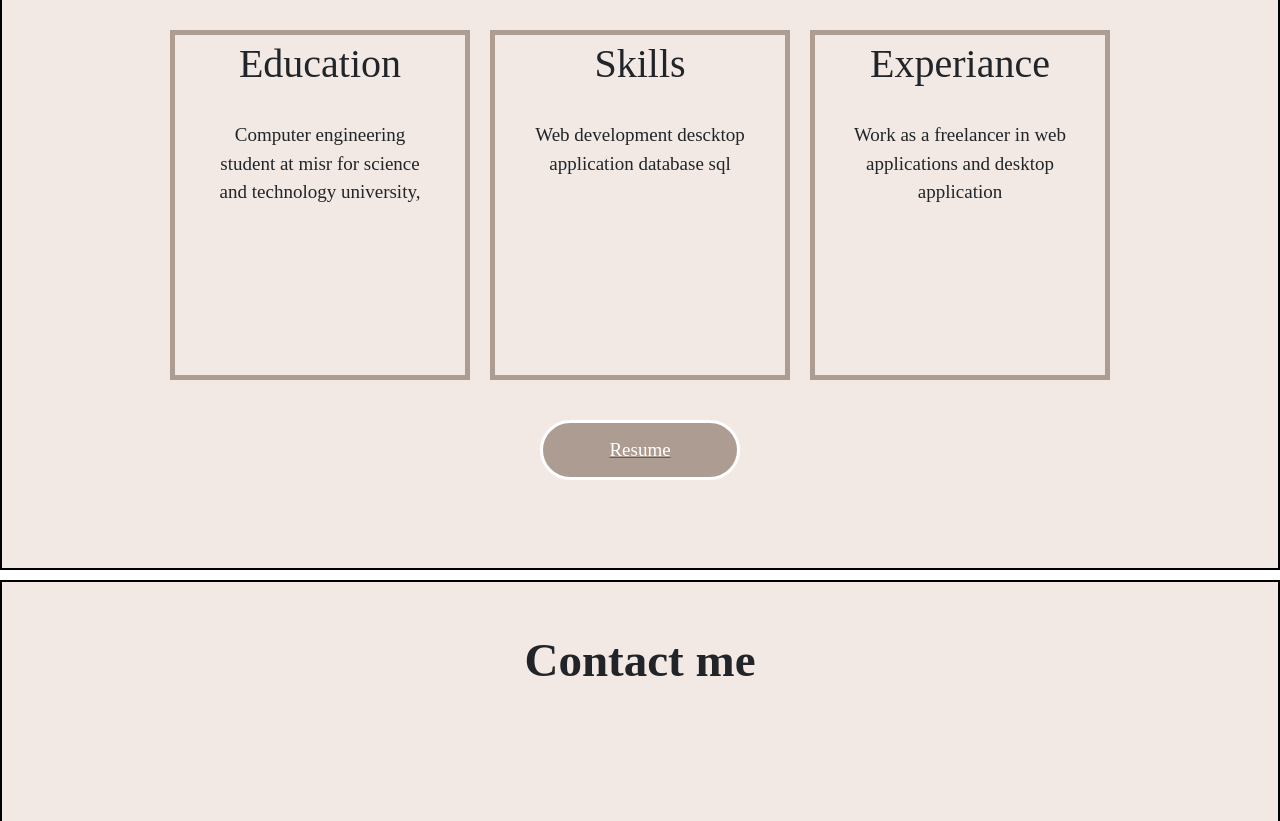
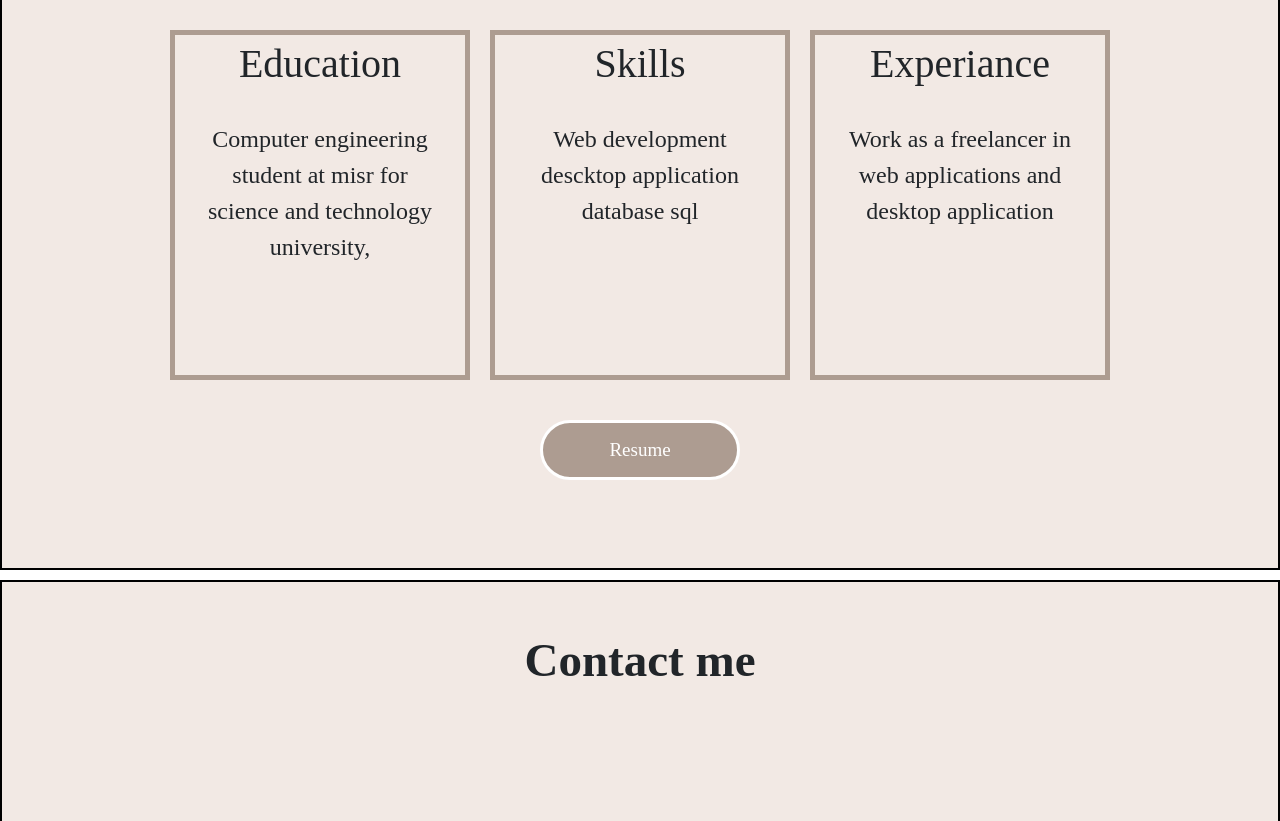
Before and after one commit to hassan20025/Hassan_Porfile, a plain HTML site: page index.html in a window 1280 px wide. Shown: the part 1520-2341 px from the top of the page. Drawn offline with nearby package versions, Linux system fonts and the light colour scheme; a web font is replaced by a local one.

Commit message:
Update style.css

```diff
--- a/style.css
+++ b/style.css
@@ -157,7 +157,7 @@
     }
     .card-paragraph{
         font-family: 'The Seasons', Regular;
-        font-size: 19px;
+        font-size: 24px;
         width: 80%;
         text-align: center;
     }
@@ -177,6 +177,9 @@
         font-size:19px;
         font-weight: 400;
 
+    }
+    .download-style{
+        text-decoration: none;
     }
     #contact-me{
         background-color: #F2E9E4;
```
